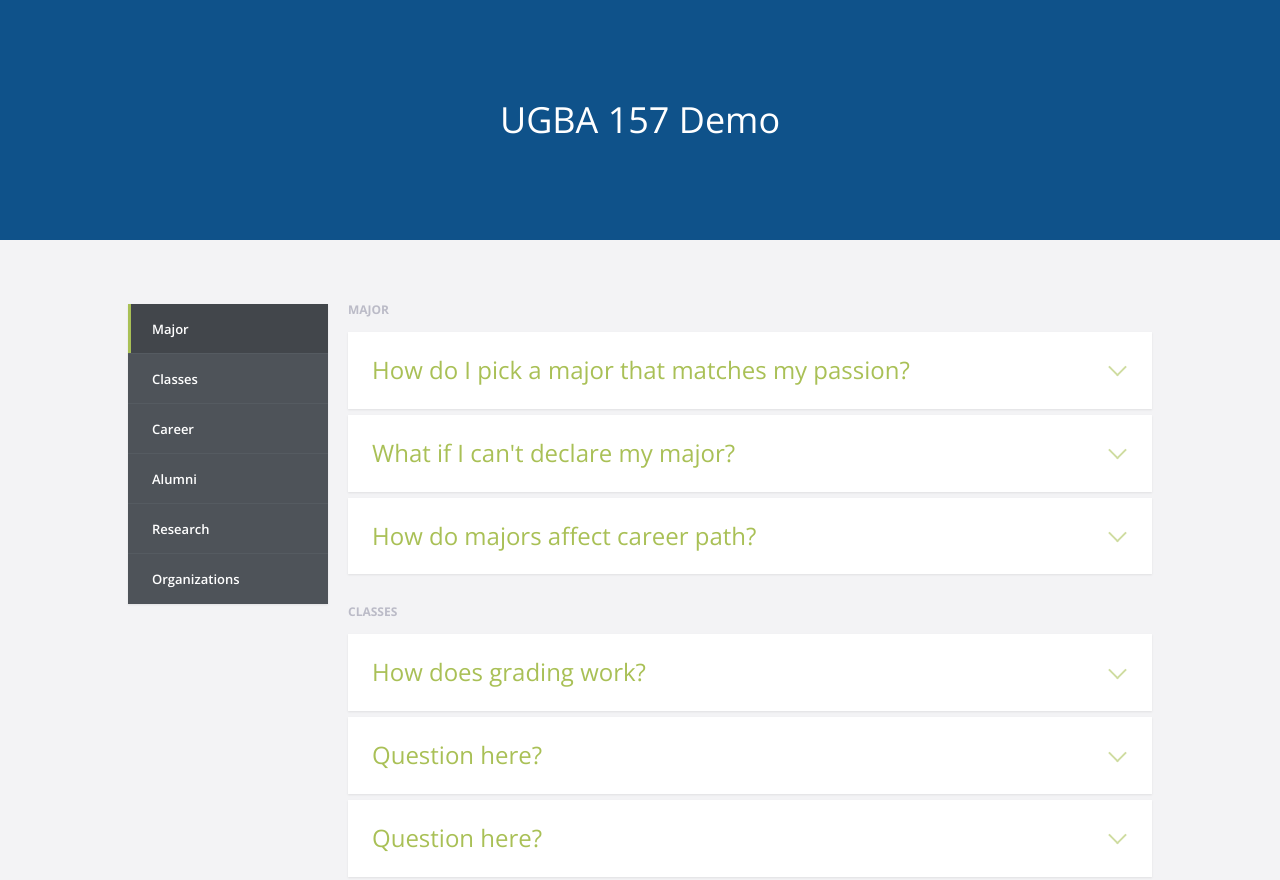
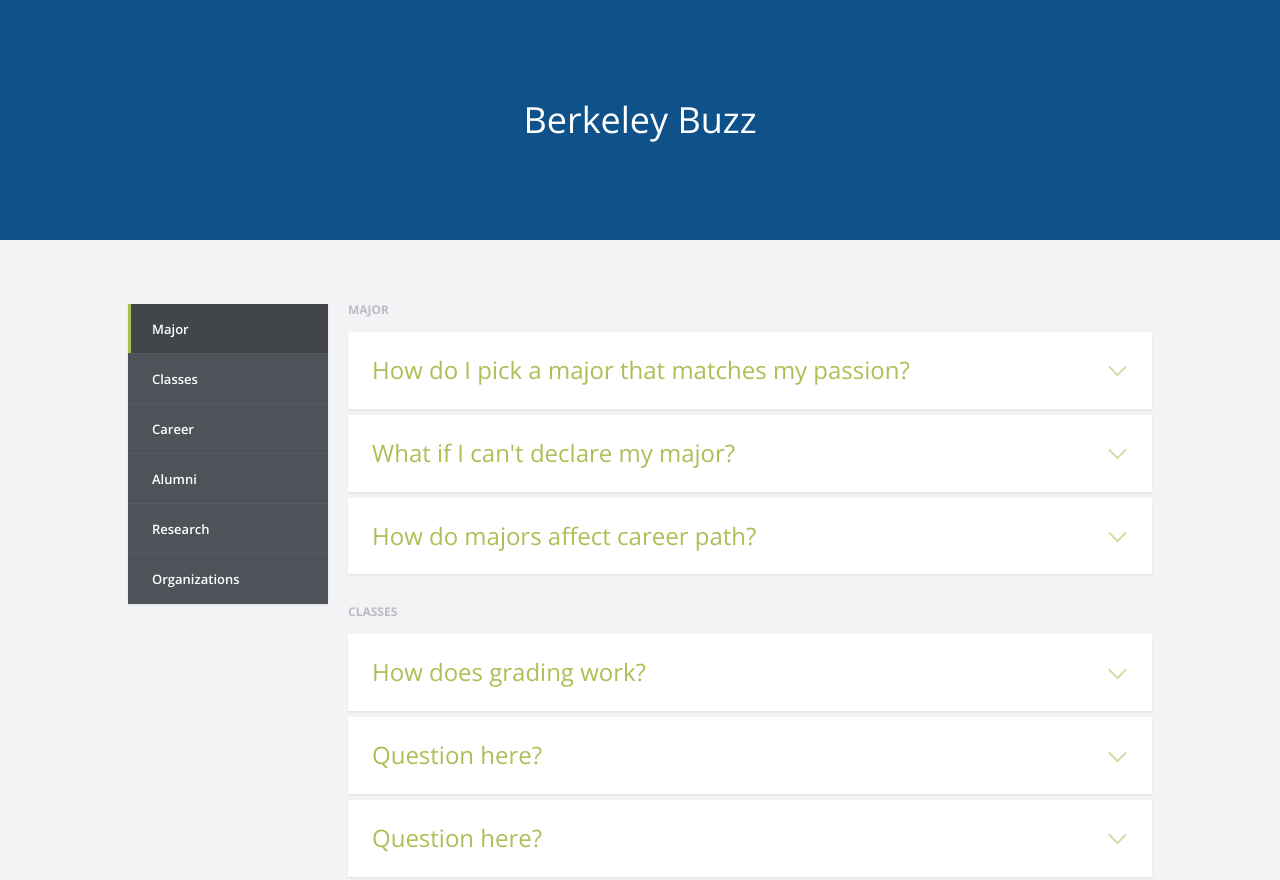
Before and after one commit to edwardwliu/wdd, a plain HTML site: page index.html in a window 1280 px wide. Shown: the top 880 px of the page. Drawn offline with nearby package versions, Linux system fonts and the light colour scheme.

Commit message:
update title

```diff
--- a/index.html
+++ b/index.html
@@ -13,7 +13,7 @@
 </head>
 <body>
 <header>
-	<h1>UGBA 157 Demo</h1>
+	<h1>Berkeley Buzz</h1>
 </header>
 <section class="cd-faq">
 	<ul class="cd-faq-categories">
```
